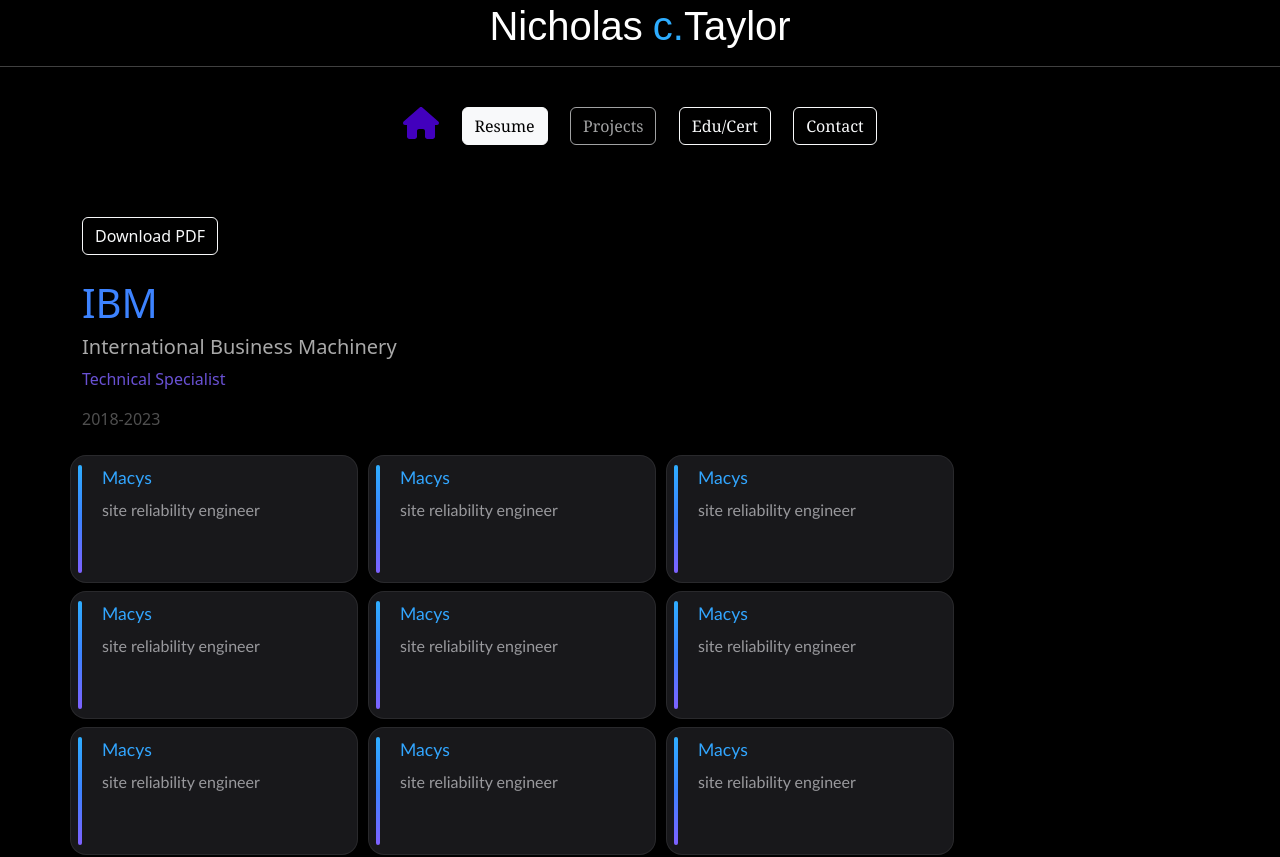
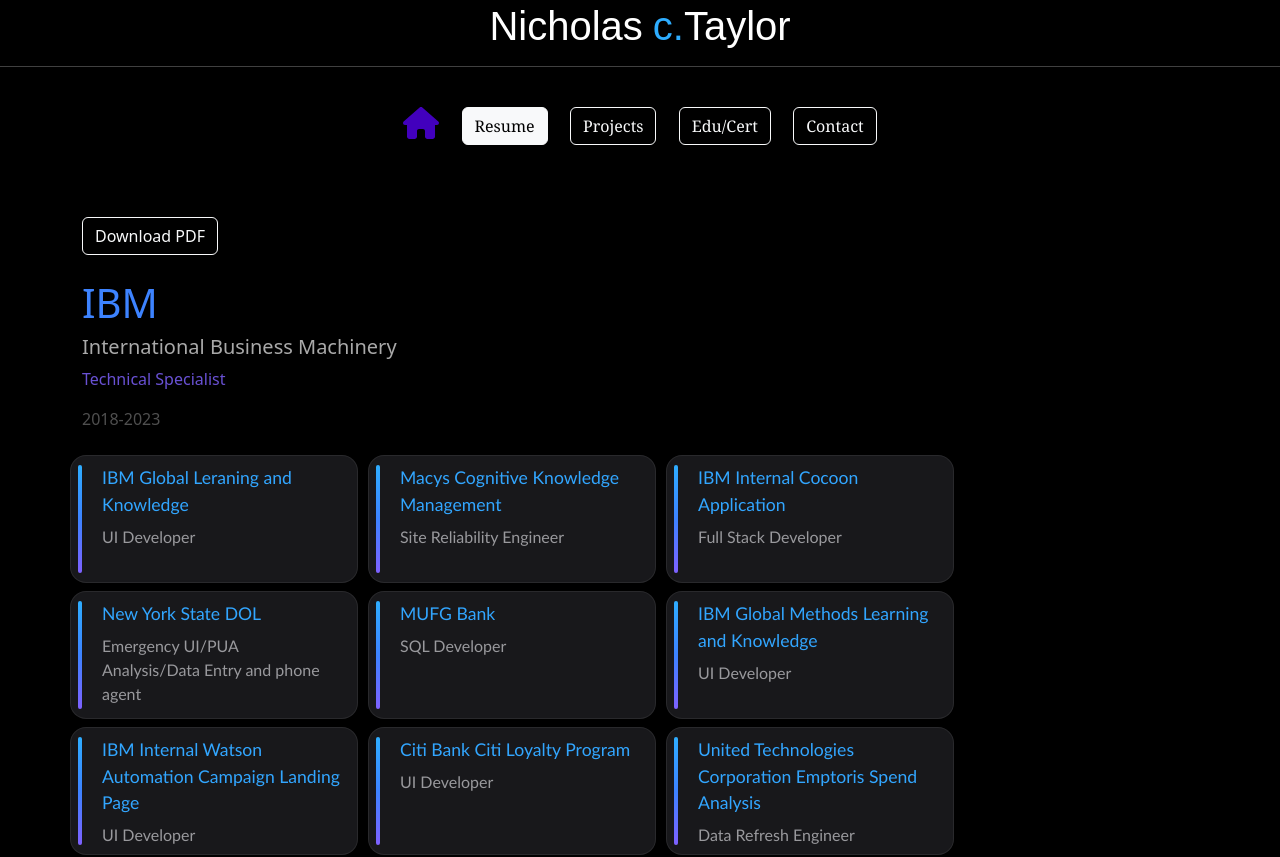
Before and after one commit to southnick225/personal-site, an Angular app: page /resume in a window 1280 px wide. Shown: the top 857 px of the page. Built offline with nearby package versions, Linux system fonts and the light colour scheme.

Commit message:
added card info, added projects component

```diff
--- a/src/app/app-routing.module.ts
+++ b/src/app/app-routing.module.ts
@@ -5,12 +5,14 @@ import { ResumeComponent } from './resume/resume.component';
 import { ProfileComponent } from './profile/profile.component';
 import { ContactComponent } from './contact/contact.component';
 import { EducationComponent } from './education/education.component';
+import { ProjectsComponent } from './projects/projects.component';
 
 const routes: Routes = [
   {path: '', component: ProfileComponent},
   {path: 'resume', component: ResumeComponent},
   {path: 'contact', component: ContactComponent},
-  {path: 'education', component: EducationComponent}
+  {path: 'education', component: EducationComponent},
+  {path: 'projects', component: ProjectsComponent}
 
 ];
 
--- a/src/app/app.module.ts
+++ b/src/app/app.module.ts
@@ -8,6 +8,7 @@ import { ProfileComponent } from './profile/profile.component';
 import { ResumeComponent } from './resume/resume.component';
 import { ContactComponent } from './contact/contact.component';
 import { EducationComponent } from './education/education.component';
+import { ProjectsComponent } from './projects/projects.component';
 
 @NgModule({
   declarations: [
@@ -16,7 +17,8 @@ import { EducationComponent } from './education/education.component';
     ProfileComponent,
     ResumeComponent,
     ContactComponent,
-    EducationComponent
+    EducationComponent,
+    ProjectsComponent
   ],
   imports: [
     BrowserModule,
--- a/src/app/header/header/header.component.html
+++ b/src/app/header/header/header.component.html
@@ -3,7 +3,7 @@
       <div class="header-tabs-container">
          <svg xmlns="http://www.w3.org/2000/svg" height="2em" [routerLink]="''" style="cursor:pointer" viewBox="0 0 576 512"><!--! Font Awesome Free 6.4.2 by @fontawesome - https://fontawesome.com License - https://fontawesome.com/license (Commercial License) Copyright 2023 Fonticons, Inc. --><style>svg{fill:#4200bd}</style><path d="M575.8 255.5c0 18-15 32.1-32 32.1h-32l.7 160.2c0 2.7-.2 5.4-.5 8.1V472c0 22.1-17.9 40-40 40H456c-1.1 0-2.2 0-3.3-.1c-1.4 .1-2.8 .1-4.2 .1H416 392c-22.1 0-40-17.9-40-40V448 384c0-17.7-14.3-32-32-32H256c-17.7 0-32 14.3-32 32v64 24c0 22.1-17.9 40-40 40H160 128.1c-1.5 0-3-.1-4.5-.2c-1.2 .1-2.4 .2-3.6 .2H104c-22.1 0-40-17.9-40-40V360c0-.9 0-1.9 .1-2.8V287.6H32c-18 0-32-14-32-32.1c0-9 3-17 10-24L266.4 8c7-7 15-8 22-8s15 2 21 7L564.8 231.5c8 7 12 15 11 24z"/></svg>
          <button class="btn btn-outline-light tab padding" routerLinkActive="active" [routerLink]="['resume']">Resume</button>
-         <button class="btn btn-outline-light tab padding" [disabled]="true">Projects</button>
+         <button class="btn btn-outline-light tab padding" [routerLink]="['projects']" routerLinkActive="active">Projects</button>
          <button class="btn btn-outline-light tab padding" routerLinkActive="active" [routerLink]="['education']">Edu/Cert</button>
          <button class="btn btn-outline-light tab padding" routerLinkActive="active" [routerLink]="['contact']">Contact</button>
       </div>
--- /dev/null
+++ b/src/app/projects/projects.component.css
@@ -0,0 +1,4 @@
+.centered{
+    display: flex;
+    justify-content: center;
+}
--- /dev/null
+++ b/src/app/projects/projects.component.html
@@ -0,0 +1,7 @@
+<div class="container">
+    <div class="row">
+        <div class="centered">
+            <h3>Projects</h3>
+        </div>
+    </div>
+</div>
--- a/src/app/resume/resume.component.ts
+++ b/src/app/resume/resume.component.ts
@@ -7,63 +7,67 @@ import { Component } from '@angular/core';
 })
 export class ResumeComponent {
 
+//IBM projects
+
   projects_ibm = [
     {
-      title: 'Macys',
-      role: 'site reliability engineer',
+      title: 'IBM Global Leraning and Knowledge',
+      role: 'UI Developer',
       description: 'lorem empsum sdf dfdfvf vvfv fv fvdvdvdvdvfvfvfvfvffvfvfv'
     },
     {
-      title: 'Macys',
-      role: 'site reliability engineer',
+      title: 'Macys Cognitive Knowledge Management',
+      role: 'Site Reliability Engineer',
       description: 'lorem empsum sdf dfdfvf vvfv fv fvdvdvdvdvfvfvfvfvffvfvfv'
     },
     {
-      title: 'Macys',
-      role: 'site reliability engineer',
+      title: 'IBM Internal Cocoon Application',
+      role: 'Full Stack Developer',
       description: 'lorem empsum sdf dfdfvf vvfv fv fvdvdvdvdvfvfvfvfvffvfvfv'
     },
     {
-      title: 'Macys',
-      role: 'site reliability engineer',
+      title: 'New York State DOL',
+      role: 'Emergency UI/PUA Analysis/Data Entry and phone agent',
       description: 'lorem empsum sdf dfdfvf vvfv fv fvdvdvdvdvfvfvfvfvffvfvfv'
     },
     {
-      title: 'Macys',
-      role: 'site reliability engineer',
+      title: 'MUFG Bank',
+      role: 'SQL Developer',
       description: 'lorem empsum sdf dfdfvf vvfv fv fvdvdvdvdvfvfvfvfvffvfvfv'
     },
     {
-      title: 'Macys',
-      role: 'site reliability engineer',
+      title: 'IBM Global Methods Learning and Knowledge',
+      role: 'UI Developer',
       description: 'lorem empsum sdf dfdfvf vvfv fv fvdvdvdvdvfvfvfvfvffvfvfv'
     },
     {
-      title: 'Macys',
-      role: 'site reliability engineer',
+      title: 'IBM Internal Watson Automation Campaign Landing Page',
+      role: 'UI Developer',
       description: 'lorem empsum sdf dfdfvf vvfv fv fvdvdvdvdvfvfvfvfvffvfvfv'
     },
     {
-      title: 'Macys',
-      role: 'site reliability engineer',
+      title: 'Citi Bank Citi Loyalty Program',
+      role: 'UI Developer',
       description: 'lorem empsum sdf dfdfvf vvfv fv fvdvdvdvdvfvfvfvfvffvfvfv'
     },
     {
-      title: 'Macys',
-      role: 'site reliability engineer',
+      title: 'United Technologies Corporation Emptoris Spend Analysis',
+      role: 'Data Refresh Engineer',
       description: 'lorem empsum sdf dfdfvf vvfv fv fvdvdvdvdvfvfvfvfvffvfvfv'
     }
   ];
 
+  //Blue cross projects
+
   projects_bcbs = [
     {
-      title: 'Macys',
-      role: 'site reliability engineer',
+      title: 'Metrics Reports',
+      role: 'Developer',
       description: 'lorem empsum sdf dfdfvf vvfv fv fvdvdvdvdvfvfvfvfvffvfvfv'
     },
     {
-      title: 'Macys',
-      role: 'site reliability engineer',
+      title: 'Configuration/Data Entry',
+      role: 'Configuration Analyst',
       description: 'lorem empsum sdf dfdfvf vvfv fv fvdvdvdvdvfvfvfvfvffvfvfv'
     }
   ];
```
Also changed, not shown: src/app/projects/projects.component.ts (added, +10 -0 lines), 1 other file (tests, documents, lock files or other folders).
